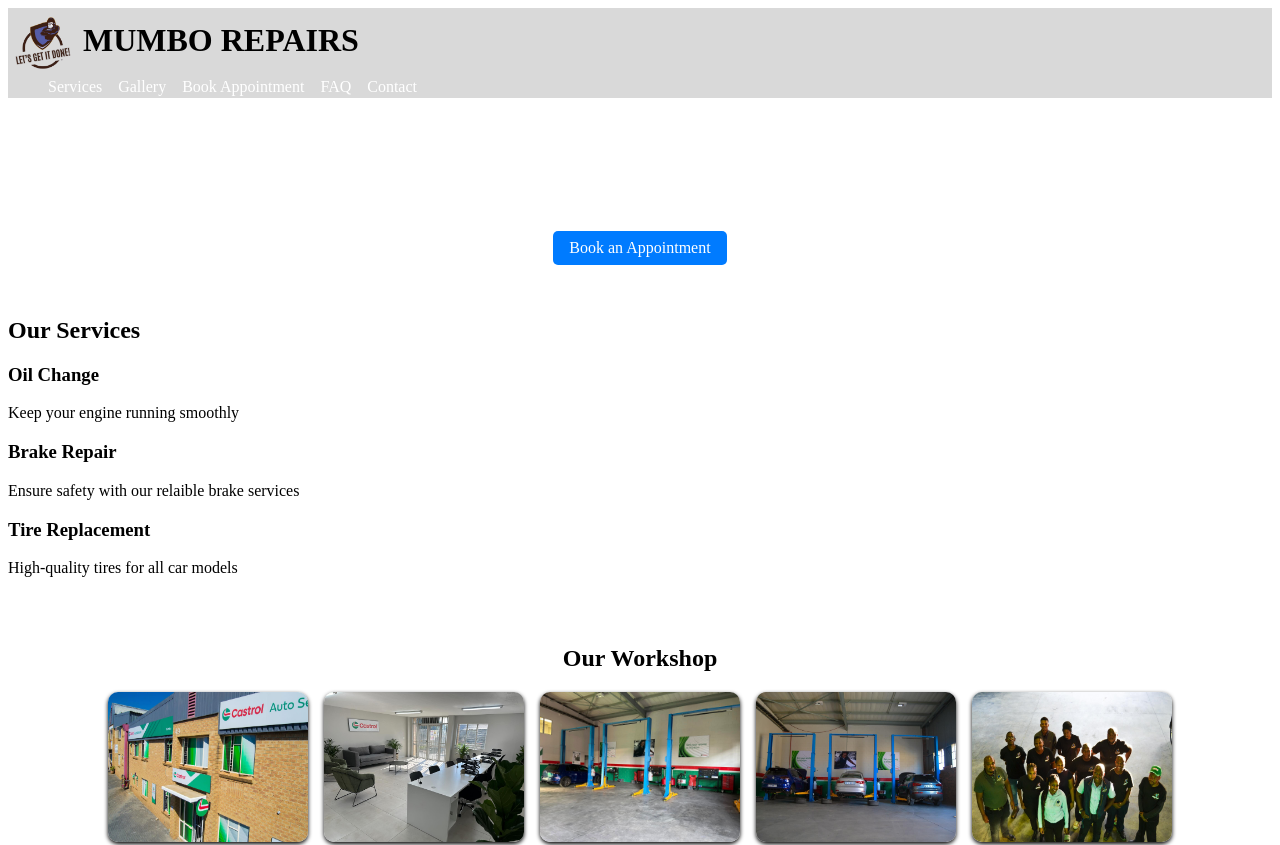
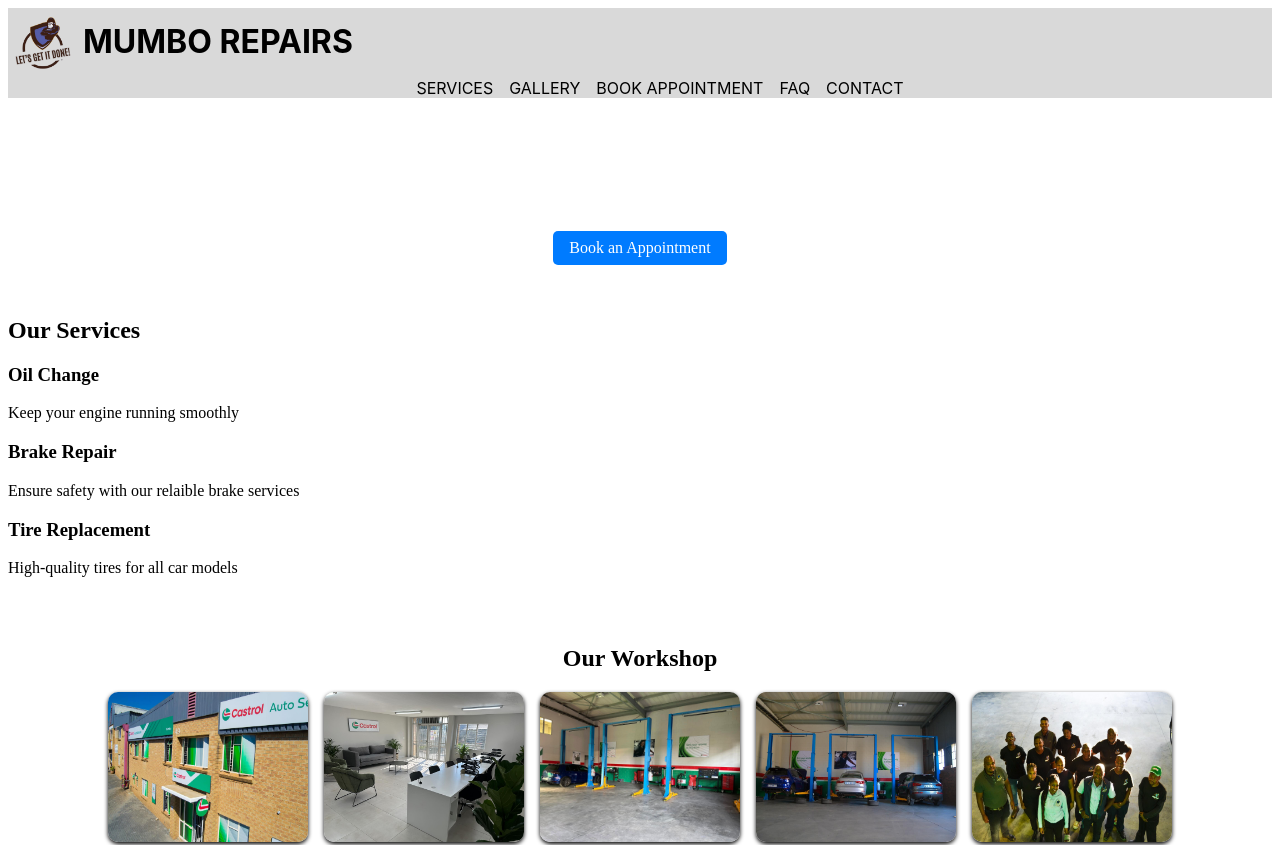
Before and after one commit to jayonkeys/mumbo-repairs, a plain HTML site: page index.html in a window 1280 px wide. Shown: the top 845 px of the page. Drawn offline with nearby package versions, Linux system fonts and the light colour scheme.

Commit message:
Fonts + Color
Changed fonts to inter

```diff
--- a/style.css
+++ b/style.css
@@ -19,12 +19,14 @@ h1 {
     margin-top: -60px;
     margin-left: 75px;
     color: black;
+    font-family: "Inter", sans-serif;
 }
 
 nav {
     width: 100%;
     height: 20px;
     background-color: #D9D9D9;
+
 }
 
 nav ul {
@@ -32,11 +34,15 @@ nav ul {
     display: flex;
     gap: 1rem;
     margin: 0;
+    display: flex;
+    justify-content: center;
 }
 
 nav a {
-    color: #fff;
+    color: black;
     text-decoration: none;
+    text-transform: uppercase;
+    font-family: "Inter", sans-serif;
 }
 
 .btn {
```
